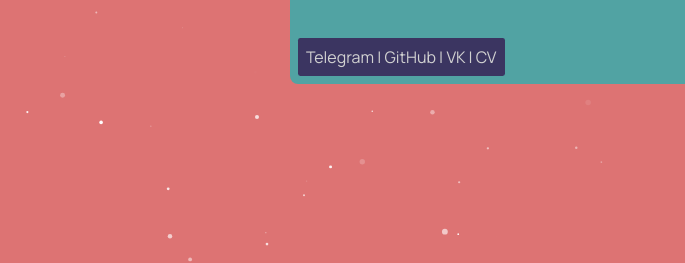
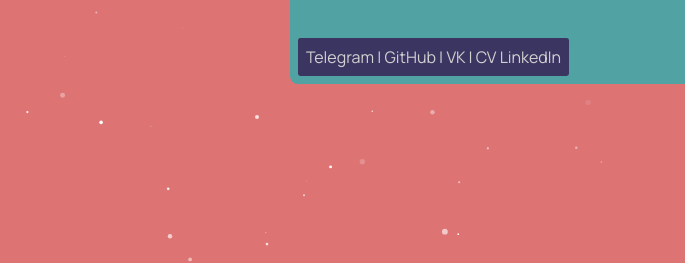
Before and after one commit to Lisoveliy/Lisoveliy.github.io, a plain HTML site: page index.html in a window 1280 px wide. Shown: the part 474-737 px from the top of the page, 0-685 px from the left. Drawn offline with Linux system fonts and the light colour scheme.

Commit message:
modified:   index.html

```diff
--- a/index.html
+++ b/index.html
@@ -69,6 +69,7 @@
                                         <a target="_blank" href="https://github.com/lisoveliy">GitHub</a> |
                                         <a target="_blank" href="https://vk.com/lisoveliy">VK</a> |
                                         <a target="_blank" href="https://disk.yandex.ru/i/A9uZZK9A7b6XIA">CV</a>
+                                        <a target="_blank" href="https://www.linkedin.com/in/lisoveliy">LinkedIn</a>
                                     </div>
                                 </div>
                             </div>
```
